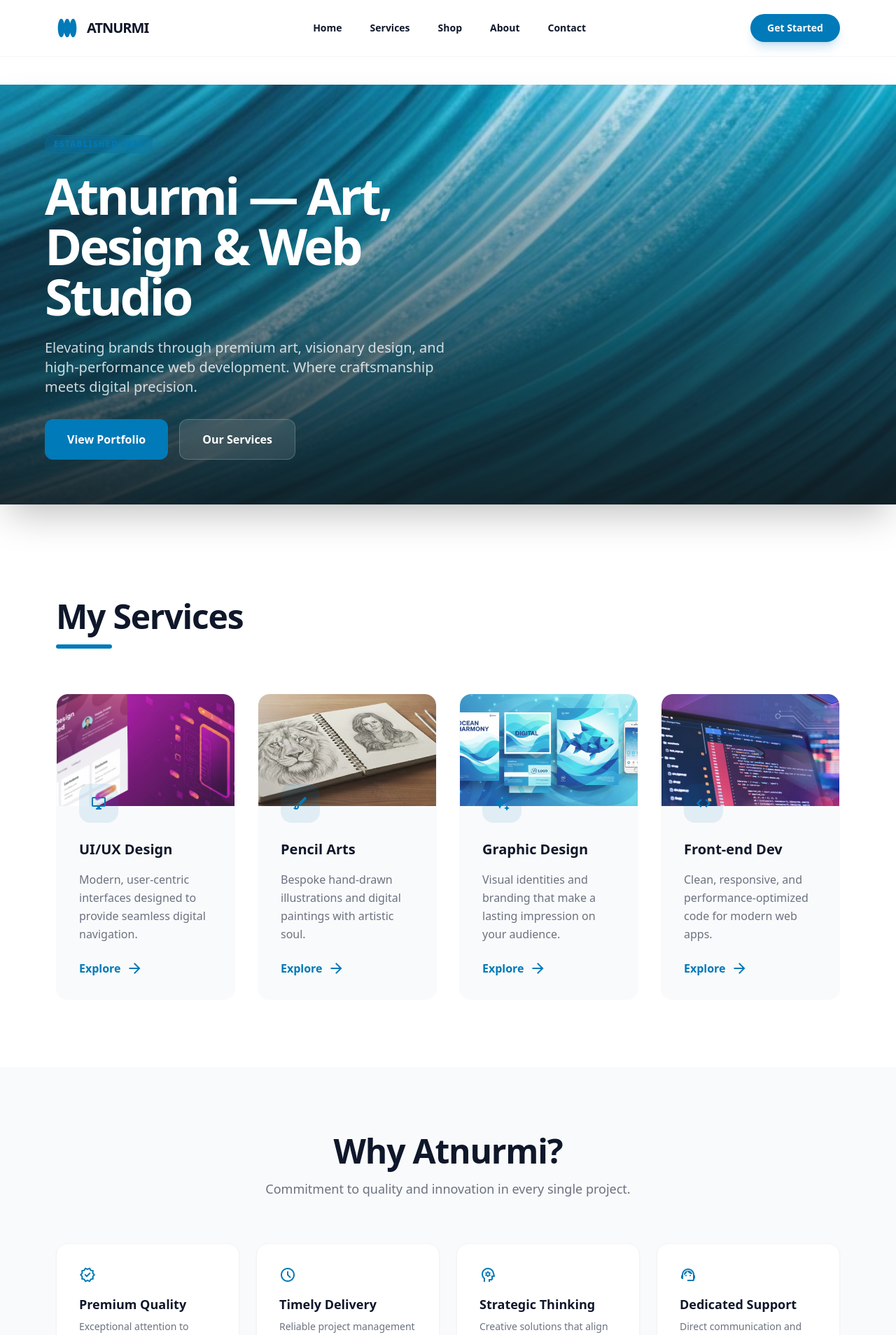
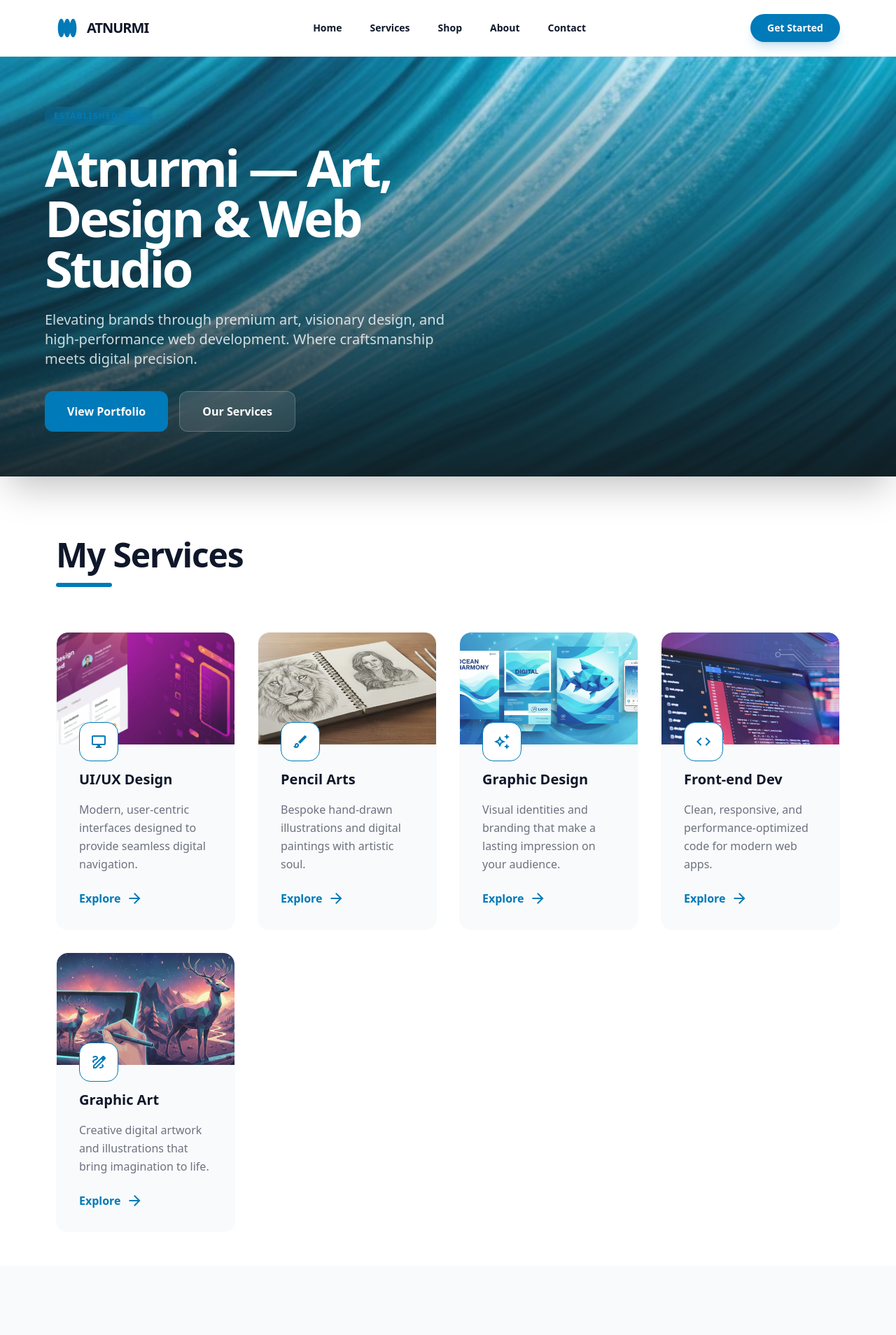
Before and after one commit to NimeshMadhuwantha/atnurmi-marketplace, a Next.js app: page /home in a window 1280 px wide. Shown: the top 1908 px of the page at 70% size. Built offline with nearby package versions, Linux system fonts and the light colour scheme.

Commit message:
updates padding

```diff
--- a/app/components/Hero.tsx
+++ b/app/components/Hero.tsx
@@ -3,7 +3,7 @@ import homeBackground from '@/public/images/images/homebackground.webp';
 
 const Hero: React.FC = () => {
   return (
-    <section className="py-10">
+    <section className="pb-10">
       <div className="w-full">
         <div className="relative min-h-[600px] flex flex-col items-start justify-end p-8 md:p-16 overflow-hidden bg-cover bg-center shadow-2xl"
           style={{
--- a/app/components/ServiceCard.tsx
+++ b/app/components/ServiceCard.tsx
@@ -21,7 +21,7 @@ const ServiceCard: React.FC<ServiceCardProps> = ({ icon, title, description, ima
       />
 
       <div className="relative z-10 p-8 pt-32">
-        <div className="w-14 h-14 bg-primary/10 text-primary rounded-[16px] flex items-center justify-center mb-6">
+        <div className="w-14 h-14 bg-white text-primary rounded-[16px] flex items-center justify-center mb-3 border border-primary">
           <span className="material-symbols-outlined text-3xl">{icon}</span>
         </div>
         <h3 className="text-xl font-bold mb-4 dark:text-white">{title}</h3>
--- a/app/components/ServicesSection.tsx
+++ b/app/components/ServicesSection.tsx
@@ -26,11 +26,17 @@ const services = [
     description: 'Clean, responsive, and performance-optimized code for modern web apps.',
     image: '/images/images/webdev-cover.webp',
   },
+  {
+    icon: 'draw',
+    title: 'Graphic Art',
+    description: 'Creative digital artwork and illustrations that bring imagination to life.',
+    image: '/images/images/graphic-art.webp',
+  },
 ];
 
 const ServicesSection: React.FC = () => {
   return (
-    <section id="services" className="py-16 md:py-24 px-4 sm:px-6 lg:px-20 max-w-[1440px] mx-auto">
+    <section id="services" className="py-8 md:py-12 px-4 sm:px-6 lg:px-20 max-w-[1440px] mx-auto">
       <div className="mb-12 md:mb-16 text-center md:text-left">
         <h2 className="text-3xl sm:text-4xl md:text-5xl font-black tracking-tight mb-4 dark:text-white">
           My Services
```
